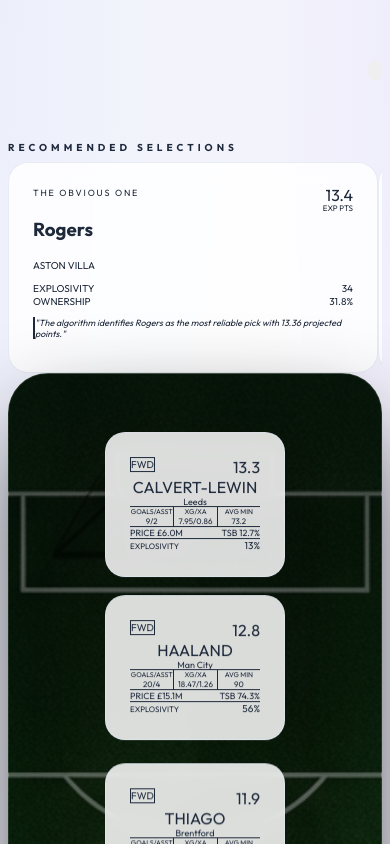
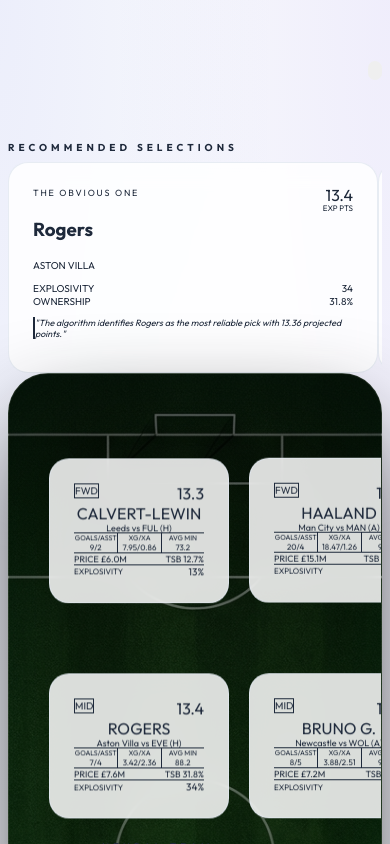
Before and after one commit to chriseyebagha/fantasy-premier-league, a Next.js app in the folder frontend/: page /fantasy/ in a window 390 px wide. Shown: the top 844 px of the page. Built offline with nearby package versions, Linux system fonts and the light colour scheme.

Commit message:
UI: Enforce mobile horizontal spread for pitch lines

```diff
--- a/frontend/src/app/globals.css
+++ b/frontend/src/app/globals.css
@@ -117,17 +117,20 @@
 
 .pitch-row {
   display: flex;
-  justify-content: space-evenly;
+  justify-content: center;
   gap: 20px;
-  flex-wrap: wrap;
+  flex-wrap: nowrap;
   z-index: 1;
   width: 100%;
+  min-width: max-content;
   margin: 0 auto;
+  padding: 0 20px;
 }
 
 /* Custom Scrollbar */
 ::-webkit-scrollbar {
   width: 8px;
+  height: 8px;
 }
 
 ::-webkit-scrollbar-track {
--- a/frontend/src/components/PlayerDashboard.tsx
+++ b/frontend/src/components/PlayerDashboard.tsx
@@ -37,7 +37,9 @@
         <div className="text-center">
             <div className="font-bold text-xs truncate uppercase tracking-tighter">{player.web_name}</div>
             <div className="flex flex-col items-center gap-0.5 mt-0.5">
-                <div className="text-[9px] text-text-muted leading-none">{player.team}</div>
+                <div className="text-[9px] text-text-muted leading-none">
+                    {player.team} <span className="text-slate-400 font-normal ml-0.5">vs {player.next_fixture}</span>
+                </div>
 
                 <div
                     className="w-1.5 h-1.5 rounded-full shadow-[0_0_8px_rgba(255,255,255,0.3)]"
```
